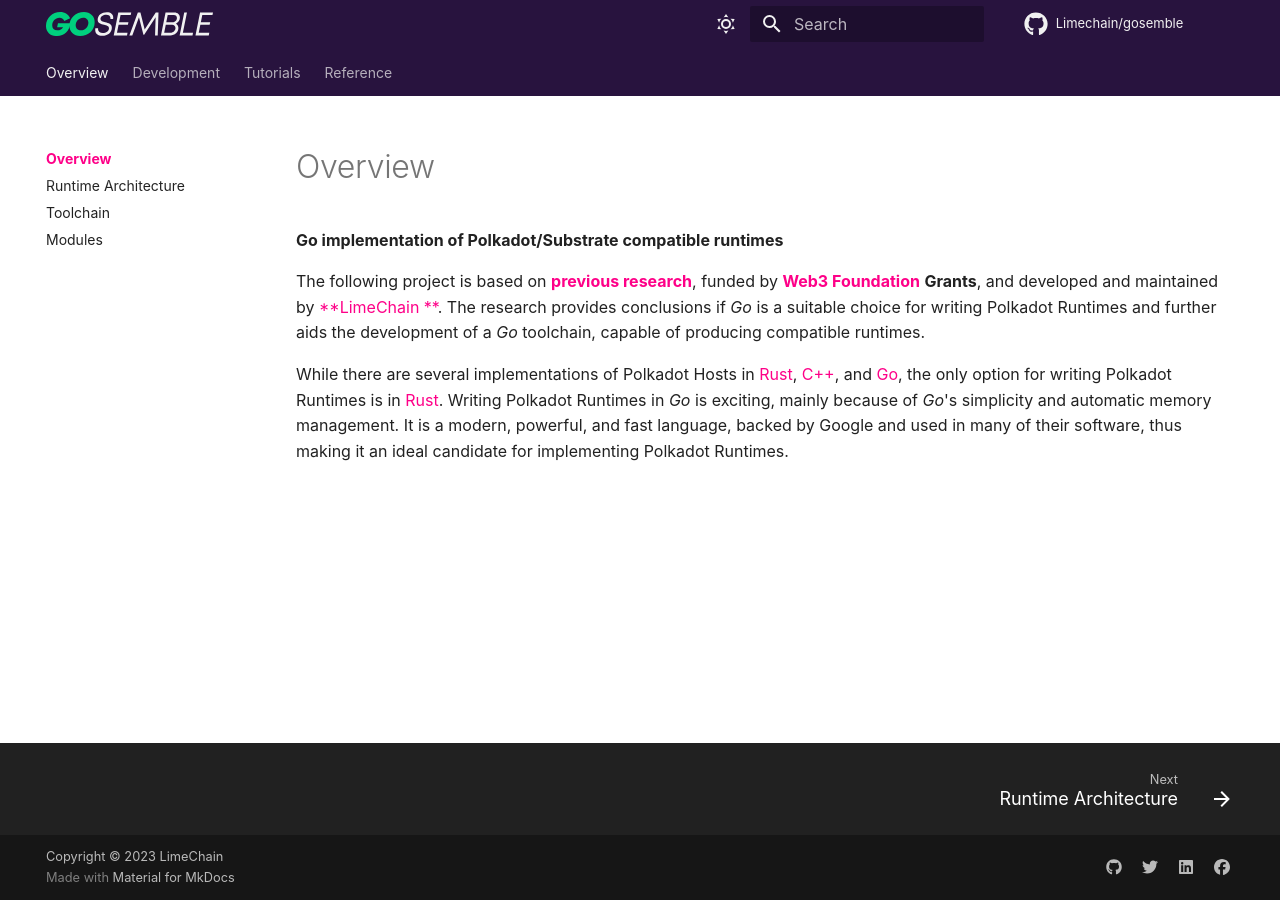
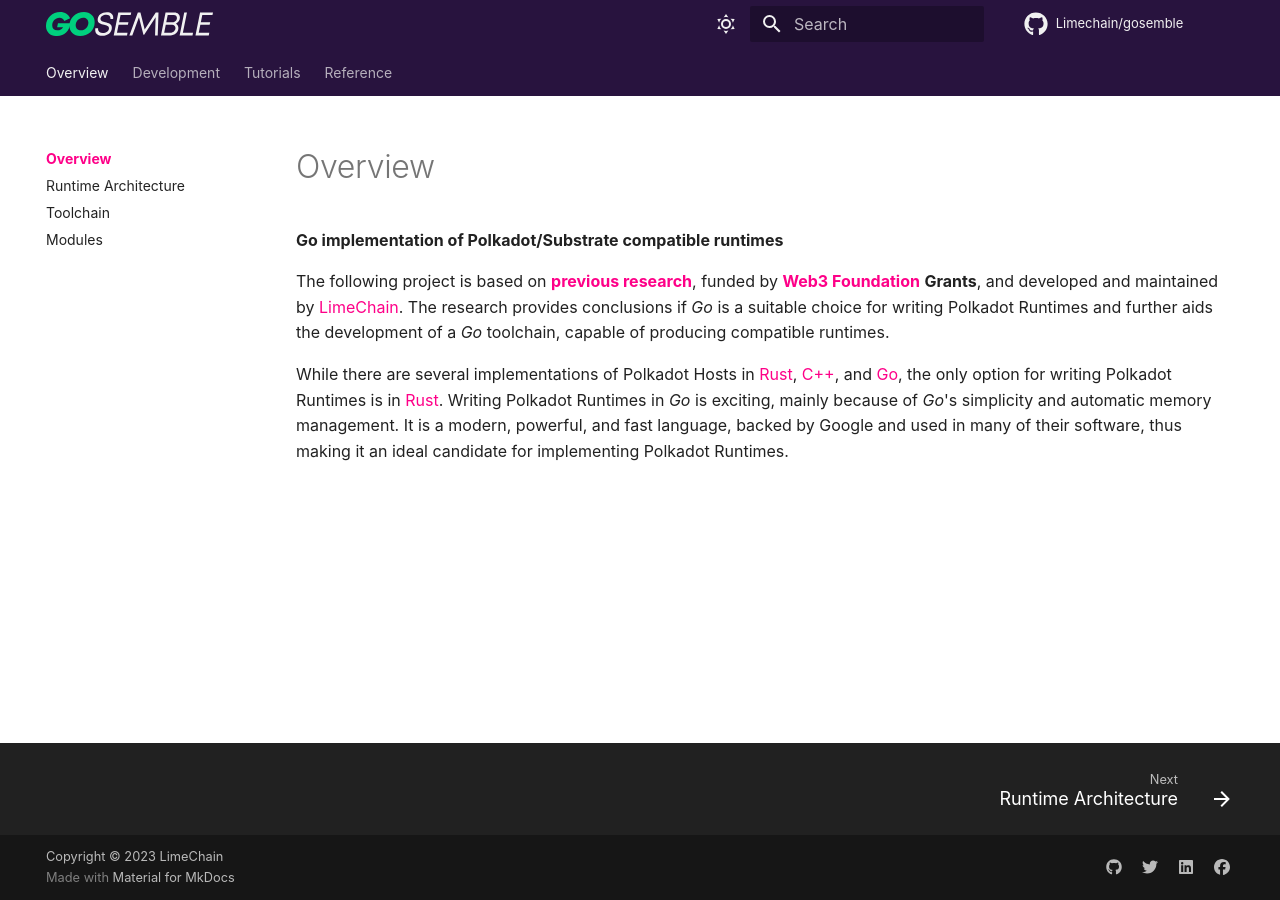
Before and after one commit to LimeChain/gosemble, an MkDocs documentation site: the page built from docs/docs/index.md, in a window 1280 px wide. Built offline with MkDocs 1.6.1 and Material for MkDocs 9.7.7, drawn with Linux system fonts in a browser that asks for light colours; some web fonts are replaced; comment, search, counter and statistics services are not loaded.

Commit message:
docs(md): bold link

```diff
--- a/docs/docs/index.md
+++ b/docs/docs/index.md
@@ -6,8 +6,8 @@
 **Go implementation of Polkadot/Substrate compatible runtimes**
 
 The following project is based on [**previous research**](https://github.com/LimeChain/gosemble-research), funded by
-[**Web3 Foundation**](https://web3.foundation) **Grants**, and developed and maintained by [**LimeChain
-**](https://limechain.tech). The research provides conclusions if _Go_ is a suitable choice for writing Polkadot
+[**Web3 Foundation**](https://web3.foundation) **Grants**, and developed and maintained by [LimeChain](https://limechain.tech).
+The research provides conclusions if _Go_ is a suitable choice for writing Polkadot
 Runtimes and further aids the development of a _Go_ toolchain, capable of producing compatible runtimes.
 
 While there are several implementations of Polkadot Hosts in [Rust](https://github.com/paritytech/substrate),
```
